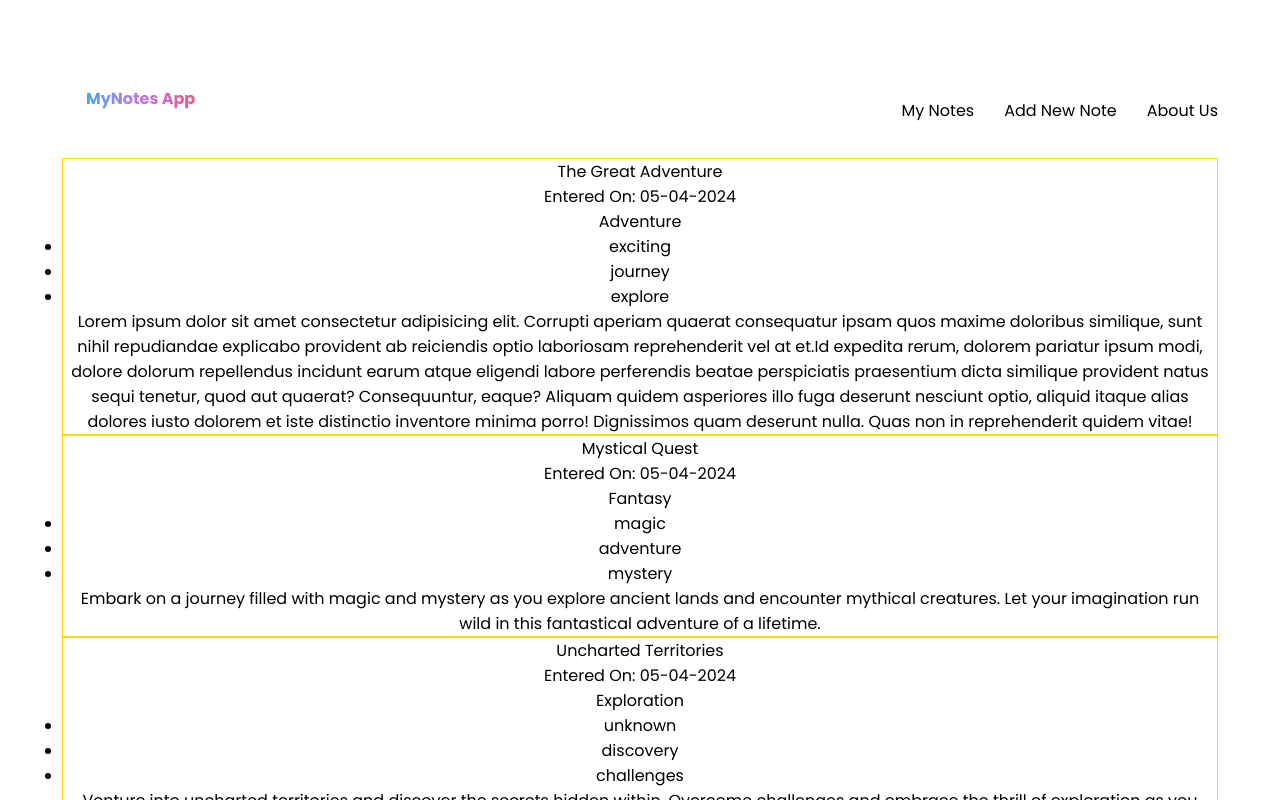
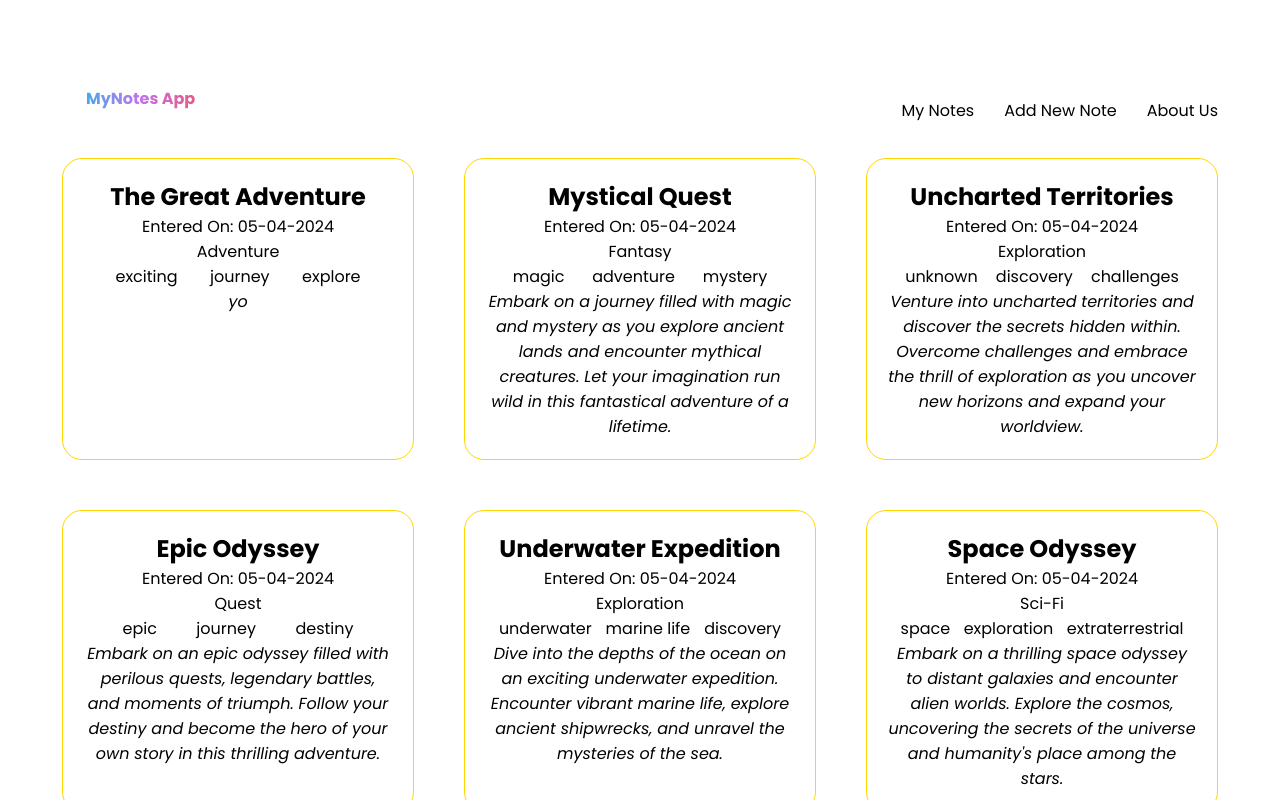
Before and after one commit to ayoublos/note-taking-note, a React (Vite) app: page / in a window 1280 px wide. Shown: the top 800 px of the page. Built offline with nearby package versions, Linux system fonts and the light colour scheme.

Commit message:
add scss to notes

```diff
--- a/src/components/note/Note.scss
+++ b/src/components/note/Note.scss
@@ -1,3 +1,14 @@
 .singleNote {
-    border: 1px solid gold
+    padding: 20px;
+    border: 1px solid gold;
+    border-radius: 20px;
+    width: 100%;
+    height: 100%;
+    h2 {
+        font-size: 1.5em;
+        font-weight: bold;
+    }
+    p {
+        font-style: italic;
+    }
 }
--- a/src/components/notelist/NoteList.jsx
+++ b/src/components/notelist/NoteList.jsx
@@ -1,4 +1,5 @@
 import Note from "../note/Note"
+import "./NoteList.scss"
 export default function NoteList({data}){
 
     return (
--- a/src/components/notelist/NoteList.scss
+++ b/src/components/notelist/NoteList.scss
@@ -1,2 +1,10 @@
 .noteList {
+    display: grid;
+    grid-template-columns: 1fr 1fr 1fr;
+    gap: 50px;
+    ul {
+    display: flex;
+    justify-content: space-evenly;
+    list-style: none;
+    }
 }
--- a/src/data/data.json
+++ b/src/data/data.json
@@ -4,7 +4,7 @@
     "title": "The Great Adventure",
     "category": "Adventure",
     "tags": ["exciting", "journey", "explore"],
-    "content": "Lorem ipsum dolor sit amet consectetur adipisicing elit. Corrupti aperiam quaerat consequatur ipsam quos maxime doloribus similique, sunt nihil repudiandae explicabo provident ab reiciendis optio laboriosam reprehenderit vel at et.Id expedita rerum, dolorem pariatur ipsum modi, dolore dolorum repellendus incidunt earum atque eligendi labore perferendis beatae perspiciatis praesentium dicta similique provident natus sequi tenetur, quod aut quaerat? Consequuntur, eaque? Aliquam quidem asperiores illo fuga deserunt nesciunt optio, aliquid itaque alias dolores iusto dolorem et iste distinctio inventore minima porro! Dignissimos quam deserunt nulla. Quas non in reprehenderit quidem vitae!",
+    "content":"yo",
     "date": "05-04-2024"
   },
   {
```
